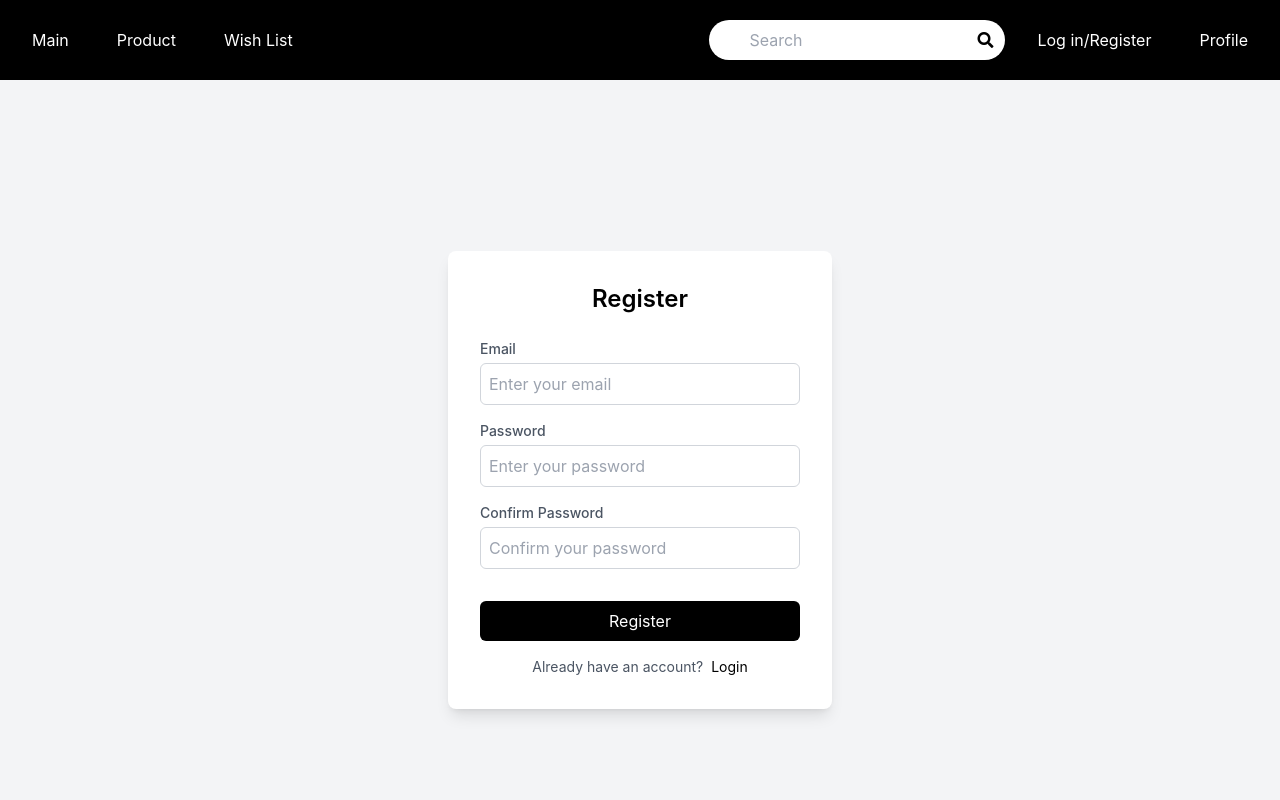
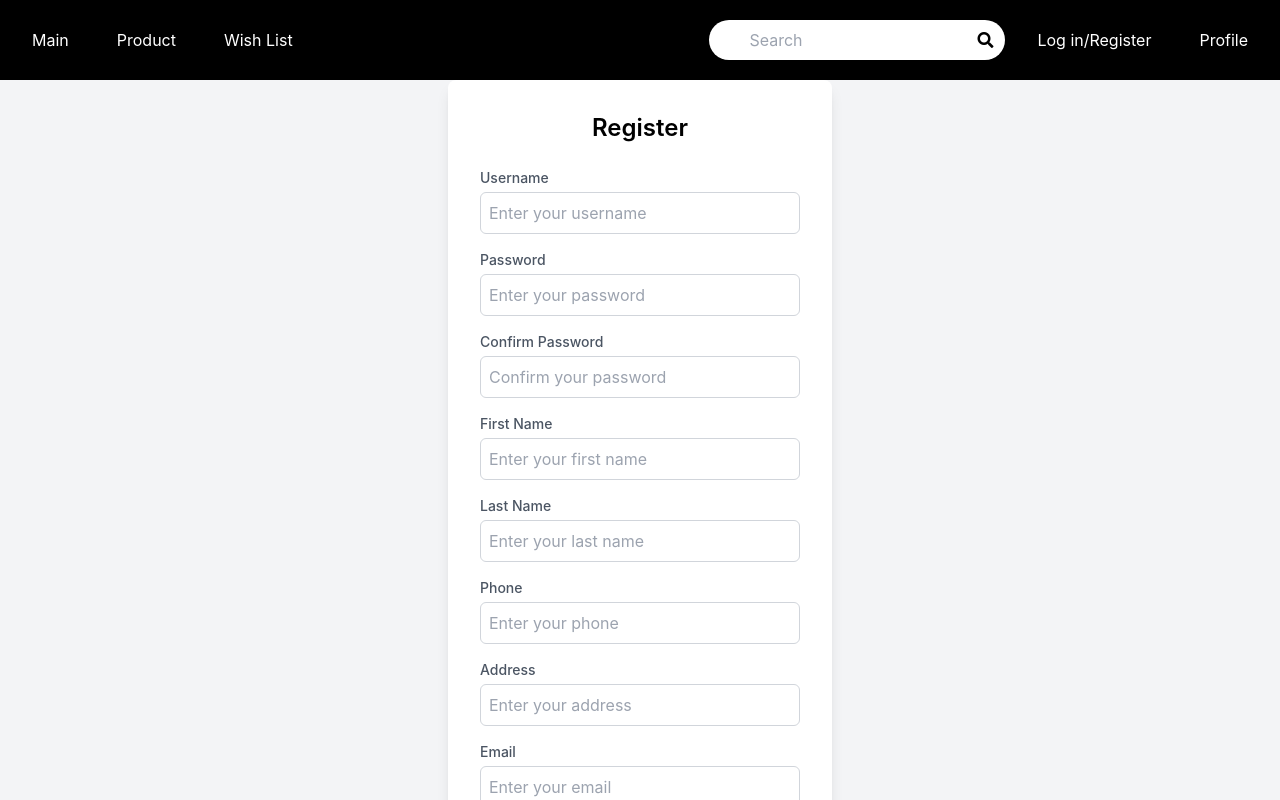
Before and after one commit to qaraqiya/Funko_web, a React (Create React App) app: page /authorization in a window 1280 px wide. Both pictures are taken after a click on the button "Register". Shown: the top 800 px of the page. Built offline with nearby package versions, Linux system fonts and the light colour scheme.

Commit message:
authorization added

```diff
--- a/src/components/Autorization.jsx
+++ b/src/components/Autorization.jsx
@@ -1,24 +1,142 @@
-import React, { useState } from 'react';
+import React, { useState, useEffect } from 'react';
 
 const Authorization = () => {
   const [isLogin, setIsLogin] = useState(true);
-  const [email, setEmail] = useState('');
+  const [username, setUsername] = useState('');
   const [password, setPassword] = useState('');
   const [confirmPassword, setConfirmPassword] = useState('');
+  const [firstName, setFirstName] = useState('');
+  const [lastName, setLastName] = useState('');
+  const [phone, setPhone] = useState('');
+  const [address, setAddress] = useState('');
+  const [email, setEmail] = useState('');
 
-  // Handle form submission
-  const handleSubmit = (e) => {
+  useEffect(() => {
+    const accessToken = localStorage.getItem('accessToken');
+    if (accessToken) {
+      alert('User already logged in');
+    }
+  }, []);
+
+  const handleSubmit = async (e) => {
 	e.preventDefault();
-    if (isLogin) {
-      console.log("Logging in with:", { email, password });
-      // Add login logic here (API call, etc.)
-    } else {
-      if (password !== confirmPassword) {
-        alert("Passwords do not match!");
+
+	if (!isLogin && password !== confirmPassword) {
+	  alert('Passwords do not match');
 	  return;
 	}
-      console.log("Registering with:", { email, password });
-      // Add registration logic here (API call, etc.)
+
+	let url = '';
+	if (isLogin) {
+	  url = `https://funko-store.onrender.com/api/auth/login?username=${encodeURIComponent(
+	    username
+	  )}&password=${encodeURIComponent(password)}`;
+	} else {
+	  url = `https://funko-store.onrender.com/api/auth/register?username=${encodeURIComponent(
+	    username
+	  )}&firstName=${encodeURIComponent(firstName)}&lastName=${encodeURIComponent(
+	    lastName
+	  )}&phone=${encodeURIComponent(phone)}&address=${encodeURIComponent(
+	    address
+	  )}&email=${encodeURIComponent(email)}&password=${encodeURIComponent(password)}`;
+	}
+
+	try {
+	  const response = await fetch(url, {
+	    method: 'POST',
+	    headers: {
+		 'Content-Type': 'application/json',
+	    },
+	  });
+
+	  if (!response.ok) {
+	    const errorText = await response.text();
+	    throw new Error(errorText || 'Something went wrong');
+	  }
+
+	  const data = await response.json();
+
+	  if (isLogin) {
+	    if (data.accessToken && data.refreshToken) {
+		 localStorage.setItem('accessToken', data.accessToken);
+		 localStorage.setItem('refreshToken', data.refreshToken);
+		 alert('Login successful!');
+	    } else {
+		 throw new Error('Invalid login response');
+	    }
+	  } else {
+	    localStorage.setItem('userInfo', JSON.stringify(data));
+	    alert('Registration successful!');
+	  }
+	} catch (error) {
+	  console.error('Error:', error.message);
+	  alert(error.message);
+	}
+   };
+
+
+  const fetchProtectedData = async () => {
+    const accessToken = localStorage.getItem('accessToken');
+
+    if (!accessToken) {
+      alert('User is not logged in');
+      return;
+    }
+
+    try {
+      const response = await fetch('https://funko-store.onrender.com/api/protected-data', {
+        method: 'GET',
+        headers: {
+          'Authorization': `Bearer ${accessToken}`,
+          'Content-Type': 'application/json',
+        },
+      });
+
+      if (!response.ok) {
+        const errorText = await response.text();
+        throw new Error(errorText || 'Something went wrong');
+      }
+
+      const data = await response.json();
+      console.log(data);
+    } catch (error) {
+      console.error('Error:', error.message);
+      alert('Error fetching protected data');
+    }
+  };
+
+  const refreshAccessToken = async () => {
+    const refreshToken = localStorage.getItem('refreshToken');
+
+    if (!refreshToken) {
+      alert('Refresh token not found');
+      return;
+    }
+
+    try {
+      const response = await fetch('https://funko-store.onrender.com/api/refresh', {
+        method: 'POST',
+        headers: {
+          'Content-Type': 'application/json',
+        },
+        body: JSON.stringify({ refreshToken }),
+      });
+
+      if (!response.ok) {
+        const errorText = await response.text();
+        throw new Error(errorText || 'Something went wrong');
+      }
+
+      const data = await response.json();
+      if (data.accessToken) {
+        localStorage.setItem('accessToken', data.accessToken);
+        alert('Token refreshed successfully');
+      } else {
+        alert('Failed to refresh token');
+      }
+    } catch (error) {
+      console.error('Error:', error.message);
+      alert('Error refreshing token');
     }
   };
 
@@ -26,27 +144,29 @@ const Authorization = () => {
     <div className="flex justify-center items-center min-h-screen bg-gray-100">
       <div className="bg-white p-8 rounded-lg shadow-lg w-96">
         <h2 className="text-2xl font-semibold text-center mb-6">
-          {isLogin ? "Login" : "Register"}
+          {isLogin ? 'Login' : 'Register'}
         </h2>
 
         <form onSubmit={handleSubmit}>
-          {/* Email Field */}
           <div className="mb-4">
-            <label htmlFor="email" className="block text-sm font-medium text-gray-600">Email</label>
+            <label htmlFor="username" className="block text-sm font-medium text-gray-600">
+              Username
+            </label>
             <input
-              type="email"
-              id="email"
-              value={email}
-              onChange={(e) => setEmail(e.target.value)}
+              type="text"
+              id="username"
+              value={username}
+              onChange={(e) => setUsername(e.target.value)}
               className="w-full p-2 border border-gray-300 rounded-md mt-1"
-              placeholder="Enter your email"
+              placeholder="Enter your username"
               required
             />
           </div>
 
-          {/* Password Field */}
           <div className="mb-4">
-            <label htmlFor="password" className="block text-sm font-medium text-gray-600">Password</label>
+            <label htmlFor="password" className="block text-sm font-medium text-gray-600">
+              Password
+            </label>
             <input
               type="password"
               id="password"
@@ -58,10 +178,12 @@ const Authorization = () => {
             />
           </div>
 
-          {/* Confirm Password (only for Register) */}
           {!isLogin && (
+            <>
               <div className="mb-4">
-              <label htmlFor="confirmPassword" className="block text-sm font-medium text-gray-600">Confirm Password</label>
+                <label htmlFor="confirmPassword" className="block text-sm font-medium text-gray-600">
+                  Confirm Password
+                </label>
                 <input
                   type="password"
                   id="confirmPassword"
@@ -72,22 +194,90 @@ const Authorization = () => {
                   required
                 />
               </div>
+              <div className="mb-4">
+                <label htmlFor="firstName" className="block text-sm font-medium text-gray-600">
+                  First Name
+                </label>
+                <input
+                  type="text"
+                  id="firstName"
+                  value={firstName}
+                  onChange={(e) => setFirstName(e.target.value)}
+                  className="w-full p-2 border border-gray-300 rounded-md mt-1"
+                  placeholder="Enter your first name"
+                  required
+                />
+              </div>
+              <div className="mb-4">
+                <label htmlFor="lastName" className="block text-sm font-medium text-gray-600">
+                  Last Name
+                </label>
+                <input
+                  type="text"
+                  id="lastName"
+                  value={lastName}
+                  onChange={(e) => setLastName(e.target.value)}
+                  className="w-full p-2 border border-gray-300 rounded-md mt-1"
+                  placeholder="Enter your last name"
+                  required
+                />
+              </div>
+              <div className="mb-4">
+                <label htmlFor="phone" className="block text-sm font-medium text-gray-600">
+                  Phone
+                </label>
+                <input
+                  type="text"
+                  id="phone"
+                  value={phone}
+                  onChange={(e) => setPhone(e.target.value)}
+                  className="w-full p-2 border border-gray-300 rounded-md mt-1"
+                  placeholder="Enter your phone"
+                />
+              </div>
+              <div className="mb-4">
+                <label htmlFor="address" className="block text-sm font-medium text-gray-600">
+                  Address
+                </label>
+                <input
+                  type="text"
+                  id="address"
+                  value={address}
+                  onChange={(e) => setAddress(e.target.value)}
+                  className="w-full p-2 border border-gray-300 rounded-md mt-1"
+                  placeholder="Enter your address"
+                />
+              </div>
+              <div className="mb-4">
+                <label htmlFor="email" className="block text-sm font-medium text-gray-600">
+                  Email
+                </label>
+                <input
+                  type="email"
+                  id="email"
+                  value={email}
+                  onChange={(e) => setEmail(e.target.value)}
+                  className="w-full p-2 border border-gray-300 rounded-md mt-1"
+                  placeholder="Enter your email"
+                  required
+                />
+              </div>
+            </>
           )}
 
-          {/* Submit Button */}
-          <button type="submit" className="w-full p-2 bg-black hover:bg-white text-white hover:text-black hover:border border-black rounded-md mt-4">
-            {isLogin ? "Login" : "Register"}
+          <button
+            type="submit"
+            className="w-full p-2 bg-black hover:bg-white text-white hover:text-black hover:border border-black rounded-md mt-4"
+          >
+            {isLogin ? 'Login' : 'Register'}
           </button>
         </form>
 
-        {/* Toggle Between Login and Register */}
         <div className="mt-4 text-center">
           <p className="text-sm text-gray-600">
-            {isLogin ? "Don't have an account?" : "Already have an account?"}
-            <button
-              onClick={() => setIsLogin(!isLogin)}
-              className="text-black ml-2">
-              {isLogin ? "Register" : "Login"}
+            {isLogin ? "Don't have an account?" : 'Already have an account?'}
+            <button onClick={() => setIsLogin(!isLogin)} className="text-black ml-2">
+              {isLogin ? 'Register' : 'Login'}
             </button>
           </p>
         </div>
```
Lines whose indentation alone changed are shown as unchanged.
